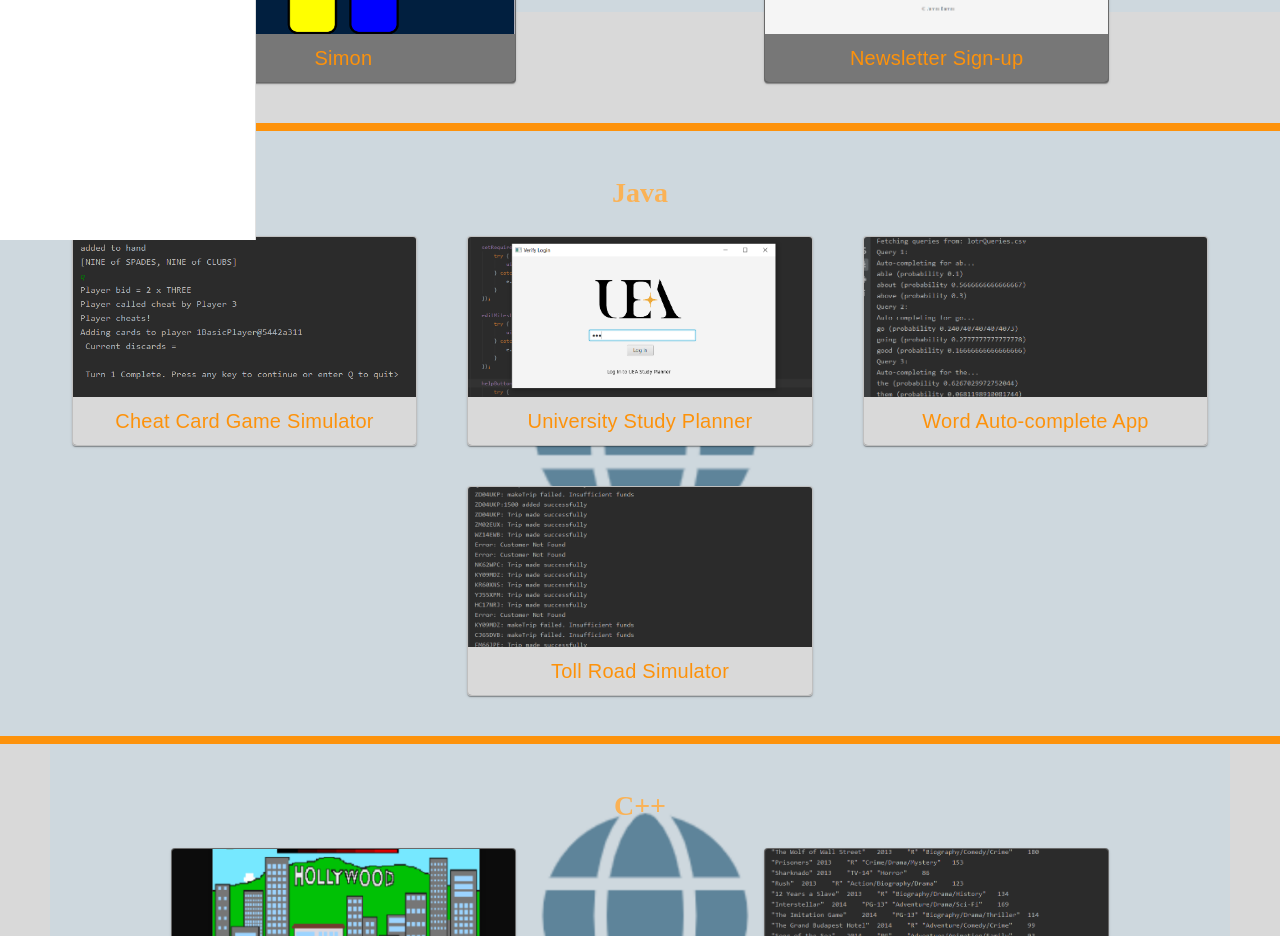
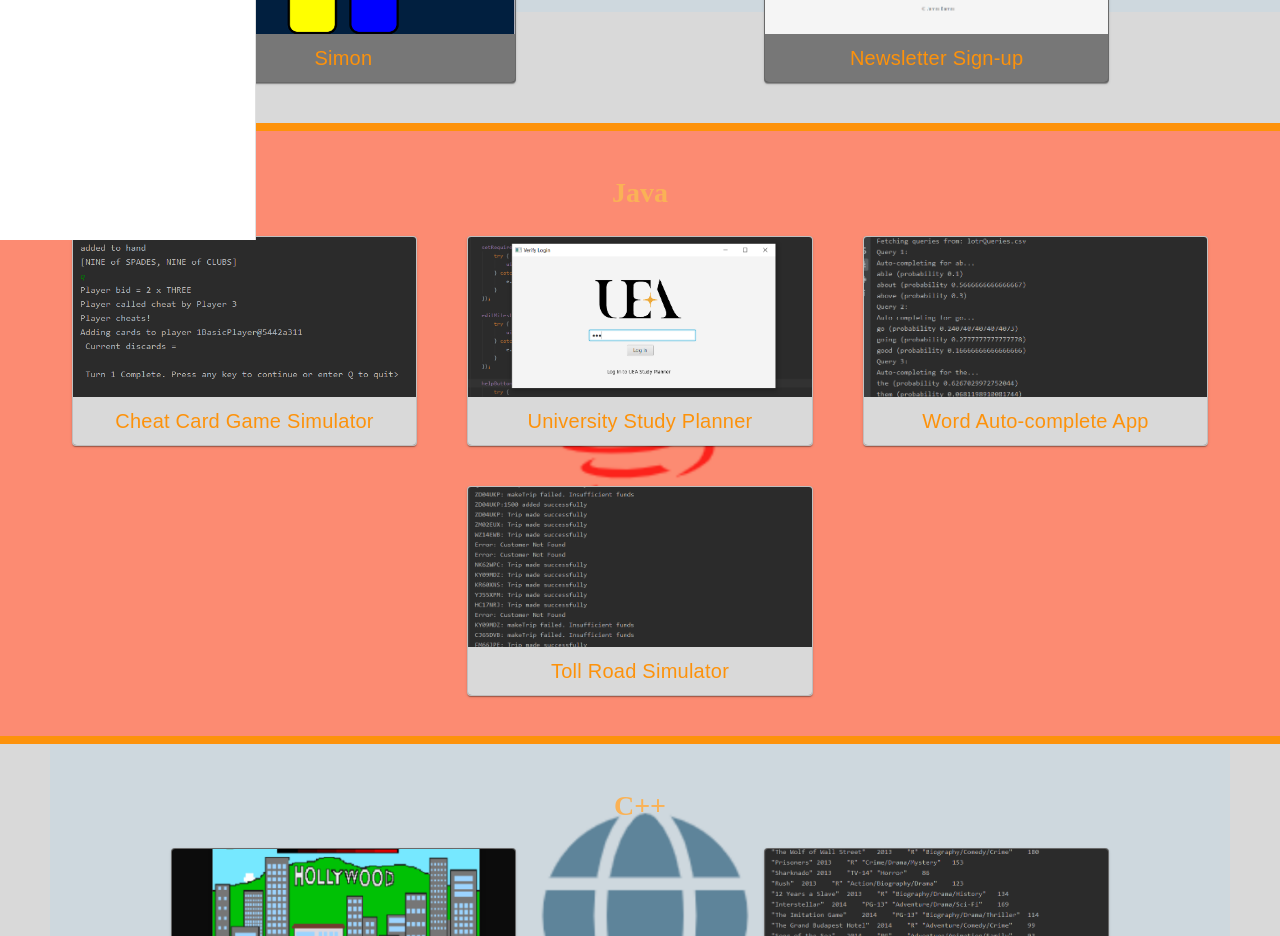
Before and after one commit to JamesBarnes48/PersonalSiteVue, a Vue app: page /showcase in a window 1280 px wide. Shown: the part 560-1496 px from the top of the page. Built offline with nearby package versions, Linux system fonts and the light colour scheme.

Commit message:
import java background

```diff
--- a/src/components/CardShowcaseSection.vue
+++ b/src/components/CardShowcaseSection.vue
@@ -82,6 +82,11 @@ export default {
     background-image: url("@/assets/images/showcase/webdev/webdevbg.png");
 }
 
+.java {
+    background-color: #fc8b72;
+    background-image: url("@/assets/images/showcase/java/javabg.png");
+}
+
 .main-container.invertedStyle{
     background-color: var(--background-hex);
 }
--- a/src/views/CardShowcase.vue
+++ b/src/views/CardShowcase.vue
@@ -152,6 +152,7 @@ export default {
         <CardShowcaseSection
             sectionTitle="Java"
             :projectsInfo="projects.java"
+            sectionStyle="java"
         ></CardShowcaseSection>
     </section>
 
```
Also changed, not shown: src/assets/images/showcase/java/javabg.png (added).
